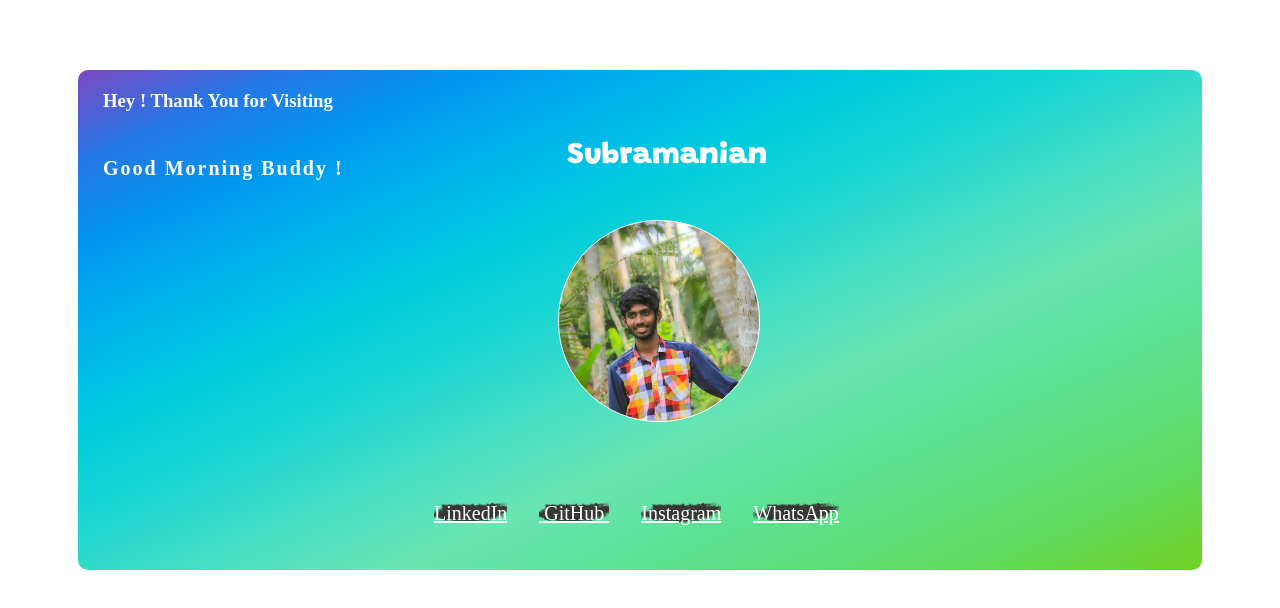
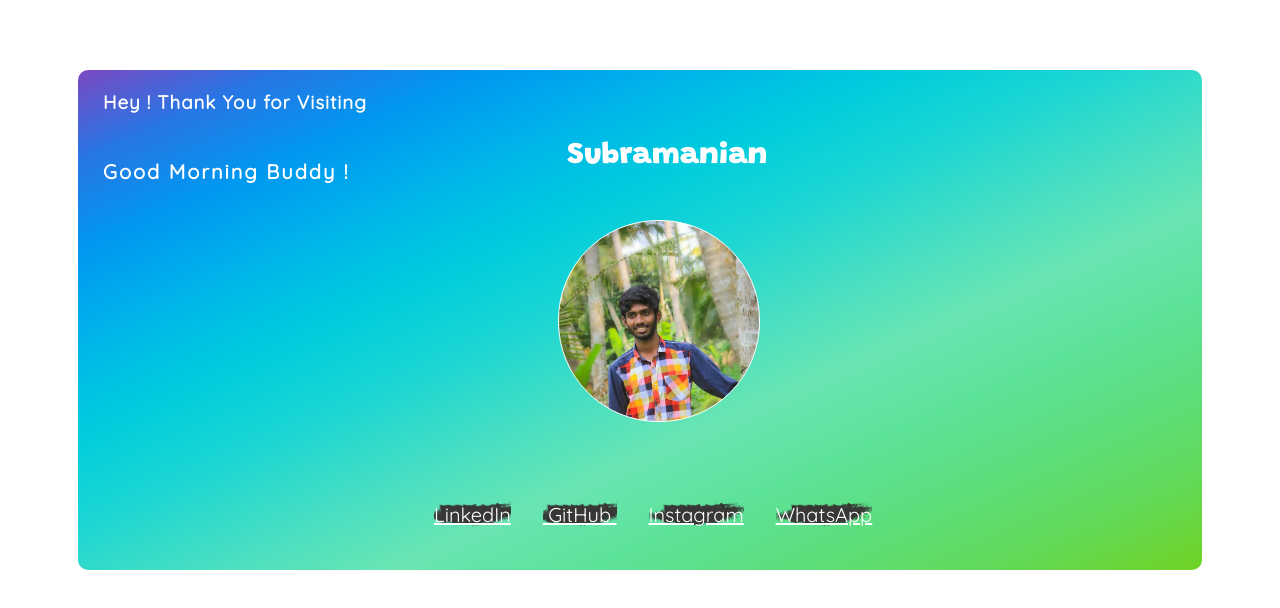
Before and after one commit to subramanian3600/profile_card, a plain HTML site: page index.html in a window 1280 px wide. Drawn offline with Linux system fonts and the light colour scheme.

Commit message:
font quicksand

```diff
--- a/style.css
+++ b/style.css
@@ -1,12 +1,16 @@
+@import url('https://fonts.googleapis.com/css2?family=Quicksand&display=swap');
 #greet{
     font-size: 20px;
     letter-spacing: 2px;
     padding: 20px;
     margin: 5px;
     color: white;
+    font-family: 'Quicksand', sans-serif;
 }
 .profile_background h3{
     color: white;
+    font-family: 'Quicksand', sans-serif;
+    letter-spacing: 1px;
     padding: 20px;
     margin: 5px;
 }
@@ -70,6 +74,7 @@
     background-size: cover;
     background-position: 50%;
     font-weight: 500;
+    font-family: 'Quicksand', sans-serif;
 }
 
 @media (max-width:960px){
```
